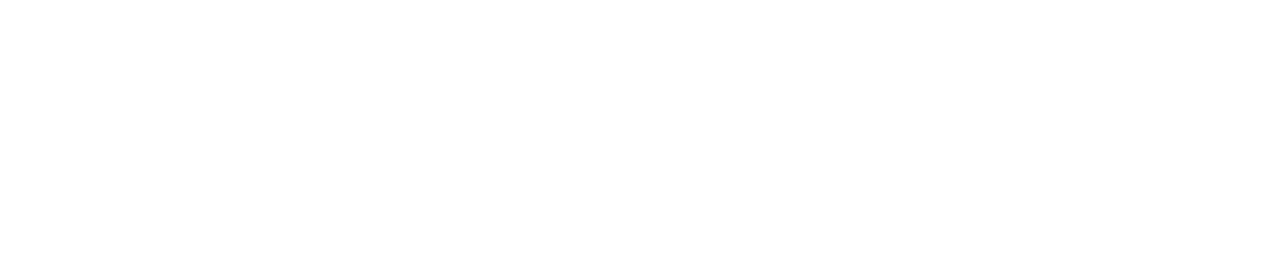
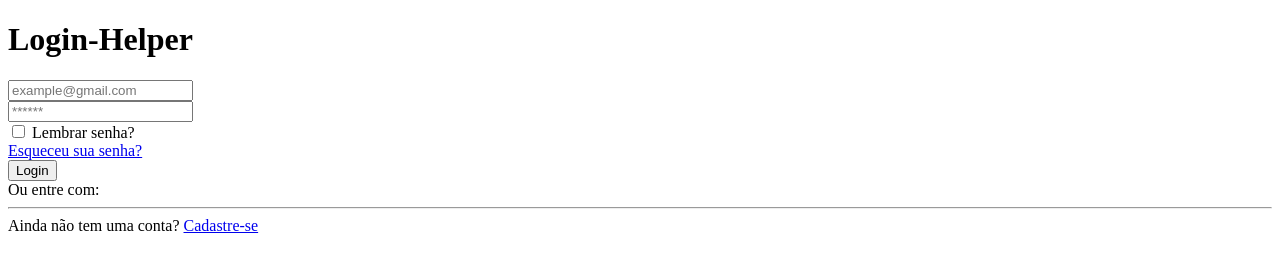
Before and after one commit to alebarth/login-helper, a plain HTML site: page index.html in a window 1280 px wide. Drawn offline with Linux system fonts and the light colour scheme.

Commit message:
Criando o HTML do projeto

```diff
--- a/index.html
+++ b/index.html
@@ -15,11 +15,47 @@
 </head>
 <body>
     <header>
-
+        <h1>Login-Helper</h1>
     </header>
 
     <main>
+        <form>
+            <section class="inputs-container">
+                <input type="email" placeholder="example@gmail.com">
 
+                <div class="password-container">
+                    <input type="password" id="field-password" class="field-password" placeholder="******">
+                    <i></i>
+                    <i></i>
+                </div>
+            </section>
+
+            <section class="password-infos">
+                <div>
+                    <input type="checkbox">
+                    <span>Lembrar senha?</span>
+                </div>
+
+                <a href="#">Esqueceu sua senha?</a>
+            </section>
+
+            <button id="btn-login">Login</button>
+
+            <section class="links-container">
+                <span>Ou entre com:</span>
+
+                <aside>
+                    <a href="#"><i></i></a>
+                    <a href="#"><i></i></a>
+                    <a href="#"><i></i></a>
+                </aside>
+            </section>
+
+            <footer>
+                <hr>
+                <span>Ainda não tem uma conta? <a href="#">Cadastre-se</a></span>
+            </footer>
+        </form>
     </main>
 </body>
 </html>
```
